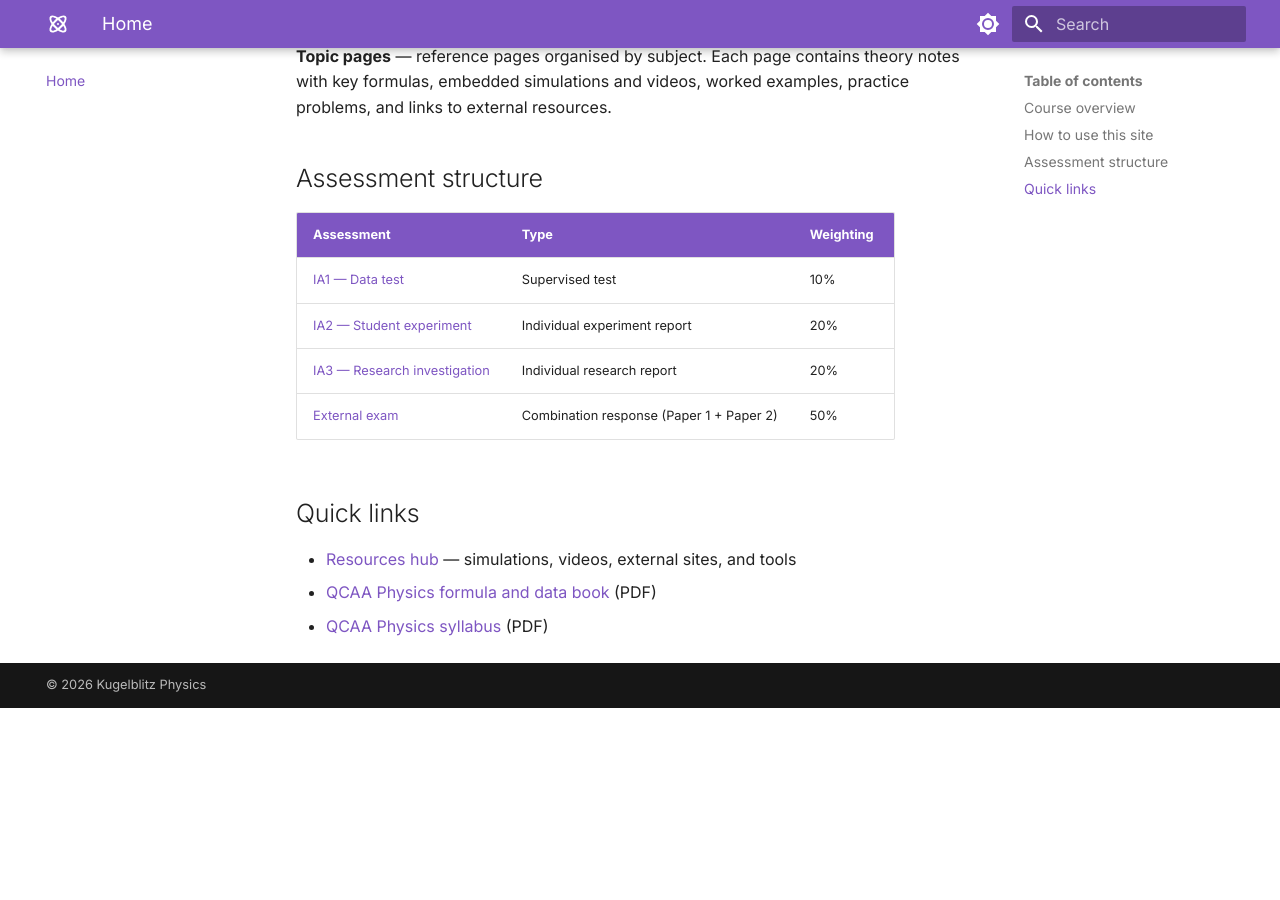
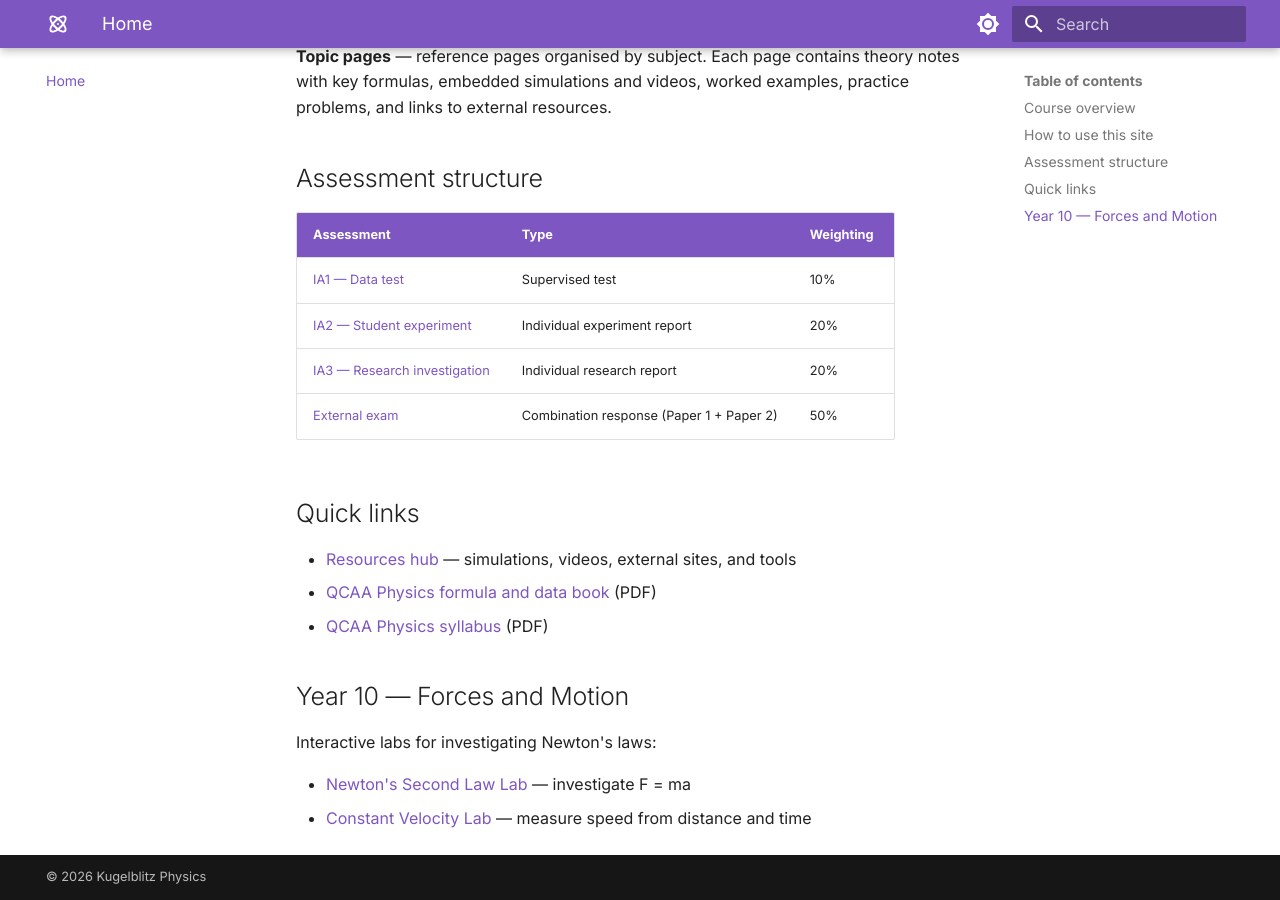
Before and after one commit to electronicadventures/kugelblitz-physics, an MkDocs documentation site: the page built from docs/index.md, in a window 1280 px wide and 900 px high, scrolled down 971 px. Built offline with MkDocs 1.6.1 and Material for MkDocs 9.7.7, drawn with Linux system fonts in a browser that asks for light colours; before the commit the page ends 1679 px from its top, so only the background shows below that.

Commit message:
Update index.md

```diff
--- a/docs/index.md
+++ b/docs/index.md
@@ -39,3 +39,10 @@ Each unit has two ways to navigate:
 - [Resources hub](resources/index.md) — simulations, videos, external sites, and tools
 - [QCAA Physics formula and data book](https://www.qcaa.qld.edu.au/downloads/senior-qce/common/snr_physics_25_formula_data_book.pdf) (PDF)
 - [QCAA Physics syllabus](https://www.qcaa.qld.edu.au/downloads/senior-qce/syllabuses/snr_physics_25_syll.pdf) (PDF)
+
+## Year 10 — Forces and Motion
+
+Interactive labs for investigating Newton's laws:
+
+- [Newton's Second Law Lab](labs/newtons-second-law.html) — investigate F = ma
+- [Constant Velocity Lab](labs/constant-velocity.html) — measure speed from distance and time
```
